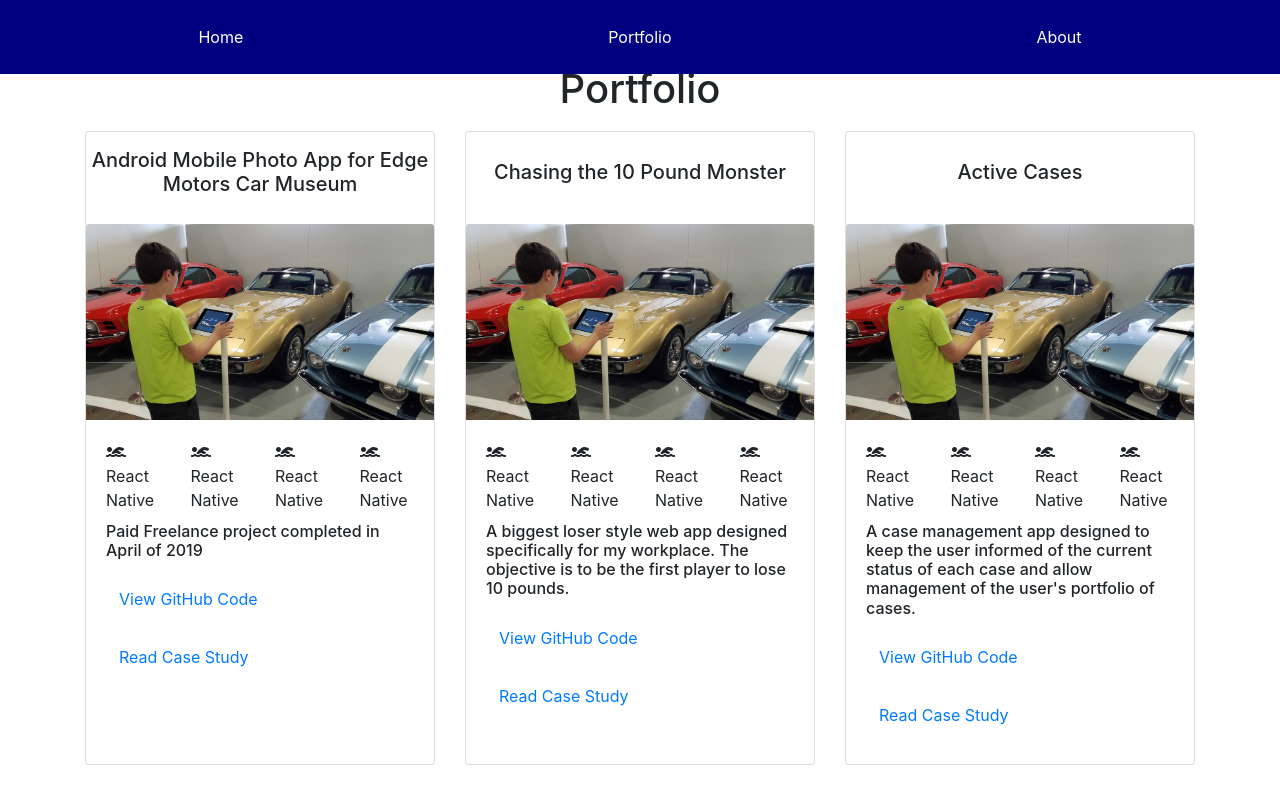
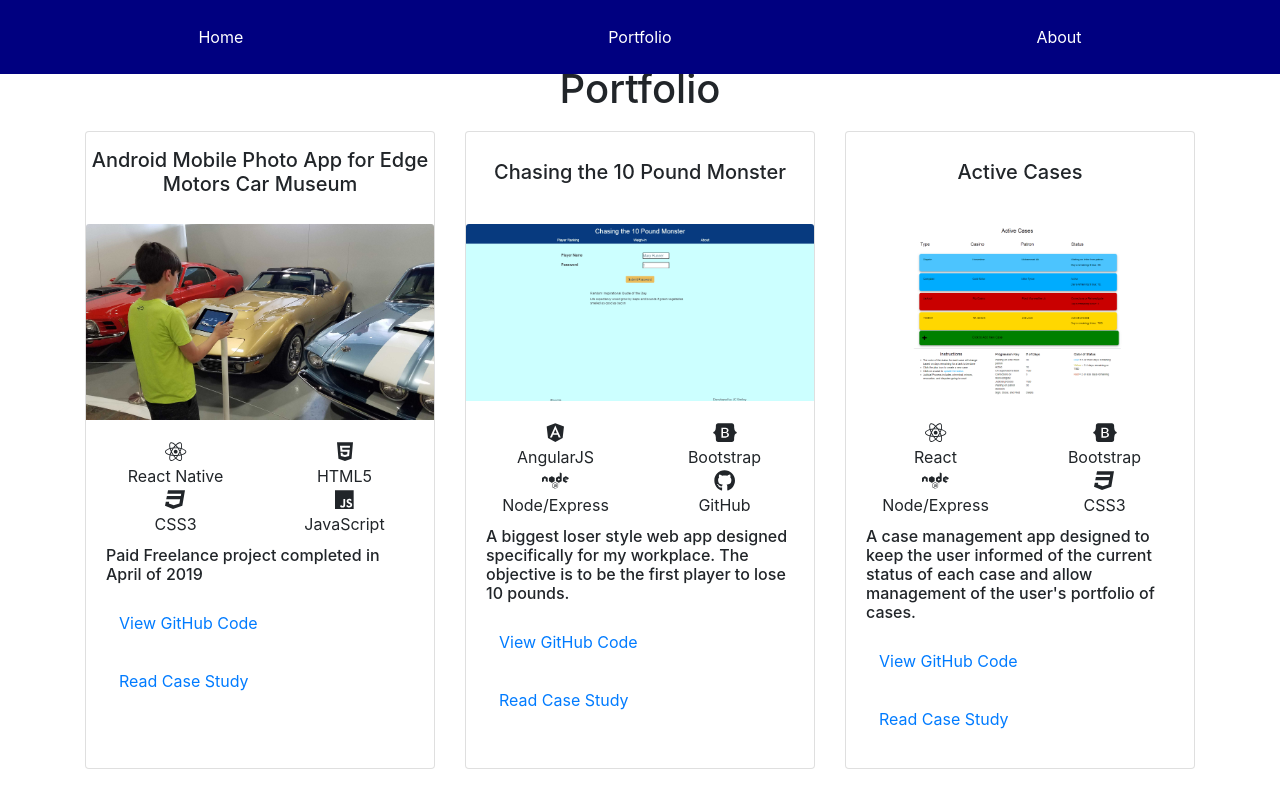
Before and after one commit to jcsmileyjr/v2-Portfolio, a React (Create React App) app in the folder portfolio/: page / in a window 1280 px wide. Both pictures are taken after a click on the button "Portfolio". Built offline with nearby package versions, Linux system fonts and the light colour scheme.

Commit message:
Added brand photos

```diff
--- a/portfolio/src/components/intro.js
+++ b/portfolio/src/components/intro.js
@@ -6,8 +6,9 @@ import '../App.css';
 import { library } from '@fortawesome/fontawesome-svg-core'
 import { FontAwesomeIcon } from '@fortawesome/react-fontawesome'
 import { faSwimmer } from '@fortawesome/free-solid-svg-icons'
+import { fab } from '@fortawesome/free-brands-svg-icons'
 
-library.add(faSwimmer);
+library.add(fab, faSwimmer);
 
 export default function Intro(props){
     return(
@@ -18,17 +19,17 @@ export default function Intro(props){
                     <h3>Software Developer & Tech Meetup Organizer</h3>
                     <Row>
                         <Col xs={4}>
-                            <FontAwesomeIcon icon="swimmer" />
+                            <FontAwesomeIcon icon={['fab', 'linkedin']} size="lg" />
                             <br/>
                             <Button href="#" variant="Link" style={{color:"white"}}>LinkedIn</Button>
                         </Col>
                         <Col  xs={4}>
-                            <FontAwesomeIcon icon="swimmer" />
+                            <FontAwesomeIcon icon={['fab', 'twitter']} size="lg" />
                             <br/>
                             <Button href="#" variant="Link" style={{color:"white"}}>Twitter</Button>
                         </Col>
                         <Col  xs={4}>
-                            <FontAwesomeIcon icon="swimmer" />
+                            <FontAwesomeIcon icon={['fab', 'github']} size="lg" />
                             <br/>
                             <Button href="#" variant="Link" style={{color:"white"}}>GitHub</Button>
                         </Col>
@@ -47,21 +48,21 @@ export default function Intro(props){
                                 src={require("../img/car-boy.jpg")} />
                         <Card.Body>
                             <Row>
-                                <Col>
-                                    <FontAwesomeIcon icon="swimmer" />
+                                <Col className="center" xs={6} sm={3}>
+                                    <FontAwesomeIcon icon={['fab', 'react']} size="lg" />
                                     <Card.Text>React Native</Card.Text>
                                 </Col>
-                                <Col>
-                                    <FontAwesomeIcon icon="swimmer" />
-                                    <Card.Text>React Native</Card.Text>
+                                <Col className="center" xs={6} sm={3}>
+                                    <FontAwesomeIcon icon={['fab', 'html5']} size="lg" />
+                                    <Card.Text>HTML5</Card.Text>
                                 </Col>
-                                <Col>
-                                    <FontAwesomeIcon icon="swimmer" />
-                                    <Card.Text>React Native</Card.Text>
+                                <Col className="center" xs={6} sm={3}>
+                                    <FontAwesomeIcon icon={['fab', 'css3']} size="lg" />
+                                    <Card.Text>CSS3</Card.Text>
                                 </Col>
-                                <Col>
-                                    <FontAwesomeIcon icon="swimmer" />
-                                    <Card.Text>React Native</Card.Text>
+                                <Col className="center" xs={6} sm={3}>
+                                    <FontAwesomeIcon icon={['fab', 'js']} size="lg" />
+                                    <Card.Text>JavaScript</Card.Text>
                                 </Col>
                             </Row>
                             <Card.Subtitle className="rowWhiteSpace">Paid Freelance project completed in April of 2019</Card.Subtitle>
--- a/portfolio/src/components/portfolio.js
+++ b/portfolio/src/components/portfolio.js
@@ -23,21 +23,21 @@ export default function Portfolio(props){
                                 src={require("../img/car-boy.jpg")} />
                         <Card.Body>
                             <Row>
-                                <Col>
-                                    <FontAwesomeIcon icon="swimmer" />
+                                <Col className="center" xs={6} >
+                                    <FontAwesomeIcon icon={['fab', 'react']} size="lg" />
                                     <Card.Text>React Native</Card.Text>
                                 </Col>
-                                <Col>
-                                    <FontAwesomeIcon icon="swimmer" />
-                                    <Card.Text>React Native</Card.Text>
+                                <Col className="center" xs={6} >
+                                    <FontAwesomeIcon icon={['fab', 'html5']} size="lg" />
+                                    <Card.Text>HTML5</Card.Text>
                                 </Col>
-                                <Col>
-                                    <FontAwesomeIcon icon="swimmer" />
-                                    <Card.Text>React Native</Card.Text>
+                                <Col className="center" xs={6} >
+                                    <FontAwesomeIcon icon={['fab', 'css3']} size="lg" />
+                                    <Card.Text>CSS3</Card.Text>
                                 </Col>
-                                <Col>
-                                    <FontAwesomeIcon icon="swimmer" />
-                                    <Card.Text>React Native</Card.Text>
+                                <Col className="center" xs={6} >
+                                    <FontAwesomeIcon icon={['fab', 'js']} size="lg" />
+                                    <Card.Text>JavaScript</Card.Text>
                                 </Col>
                             </Row>
                             <Card.Subtitle className="rowWhiteSpace">Paid Freelance project completed in April of 2019</Card.Subtitle>
@@ -53,24 +53,24 @@ export default function Portfolio(props){
                         <Card.Img
                                 variant="top"
                                 fluid ={true}
-                                src={require("../img/car-boy.jpg")} />
+                                src={require("../img/10mon-c-compressor.png")} />
                         <Card.Body>
                             <Row>
-                                <Col>
-                                    <FontAwesomeIcon icon="swimmer" />
-                                    <Card.Text>React Native</Card.Text>
+                                <Col className="center" xs={6} >
+                                    <FontAwesomeIcon icon={['fab', 'angular']} size="lg" />
+                                    <Card.Text>AngularJS</Card.Text>
                                 </Col>
-                                <Col>
-                                    <FontAwesomeIcon icon="swimmer" />
-                                    <Card.Text>React Native</Card.Text>
+                                <Col className="center" xs={6} >
+                                    <FontAwesomeIcon icon={['fab', 'bootstrap']} size="lg" />
+                                    <Card.Text>Bootstrap</Card.Text>
                                 </Col>
-                                <Col>
-                                    <FontAwesomeIcon icon="swimmer" />
-                                    <Card.Text>React Native</Card.Text>
+                                <Col className="center" xs={6} >
+                                    <FontAwesomeIcon icon={['fab', 'node']} size="lg" />
+                                    <Card.Text>Node/Express</Card.Text>
                                 </Col>
-                                <Col>
-                                    <FontAwesomeIcon icon="swimmer" />
-                                    <Card.Text>React Native</Card.Text>
+                                <Col className="center" xs={6} >
+                                    <FontAwesomeIcon icon={['fab', 'github']} size="lg" />
+                                    <Card.Text>GitHub</Card.Text>
                                 </Col>
                             </Row>
                             <Card.Subtitle className="rowWhiteSpace">A biggest loser style web app designed specifically for my workplace. The objective is to be the first player to lose 10 pounds.</Card.Subtitle>
@@ -86,26 +86,26 @@ export default function Portfolio(props){
                         <Card.Img
                                 variant="top"
                                 fluid ={true}
-                                src={require("../img/car-boy.jpg")} />
+                                src={require("../img/active-case-a-compressor.png")} />
                         <Card.Body>
                             <Row>
-                                <Col>
-                                    <FontAwesomeIcon icon="swimmer" />
-                                    <Card.Text>React Native</Card.Text>
-                                </Col>
-                                <Col>
-                                    <FontAwesomeIcon icon="swimmer" />
-                                    <Card.Text>React Native</Card.Text>
-                                </Col>
-                                <Col>
-                                    <FontAwesomeIcon icon="swimmer" />
-                                    <Card.Text>React Native</Card.Text>
-                                </Col>
-                                <Col>
-                                    <FontAwesomeIcon icon="swimmer" />
-                                    <Card.Text>React Native</Card.Text>
-                                </Col>
-                            </Row>
+                                <Col className="center" xs={6} >
+                                        <FontAwesomeIcon icon={['fab', 'react']} size="lg" />
+                                        <Card.Text>React</Card.Text>
+                                    </Col>
+                                    <Col className="center" xs={6} >
+                                        <FontAwesomeIcon icon={['fab', 'bootstrap']} size="lg" />
+                                        <Card.Text>Bootstrap</Card.Text>
+                                    </Col>
+                                    <Col className="center" xs={6} >
+                                        <FontAwesomeIcon icon={['fab', 'node']} size="lg" />
+                                        <Card.Text>Node/Express</Card.Text>
+                                    </Col>
+                                    <Col className="center" xs={6} >
+                                        <FontAwesomeIcon icon={['fab', 'css3']} size="lg" />
+                                        <Card.Text>CSS3</Card.Text>
+                                    </Col>
+                                </Row>
                             <Card.Subtitle className="rowWhiteSpace">A case management app designed to keep the user informed of the current status of each case and allow management of the user's portfolio of cases.</Card.Subtitle>
 
                             <Button variant="link" >View GitHub Code</Button>
```
Also changed, not shown: portfolio/src/img/10mon-c-compressor.png (added), portfolio/src/img/active-case-a-compressor.png (added).
